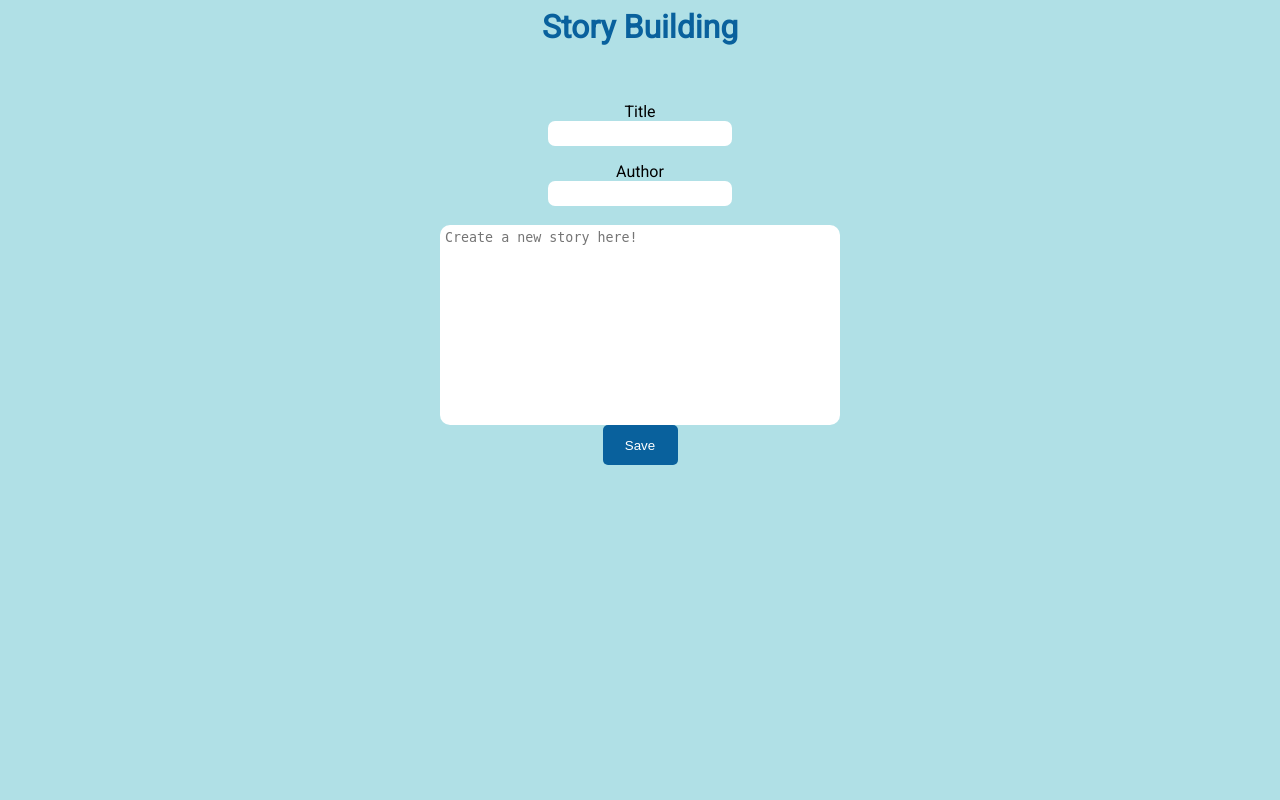
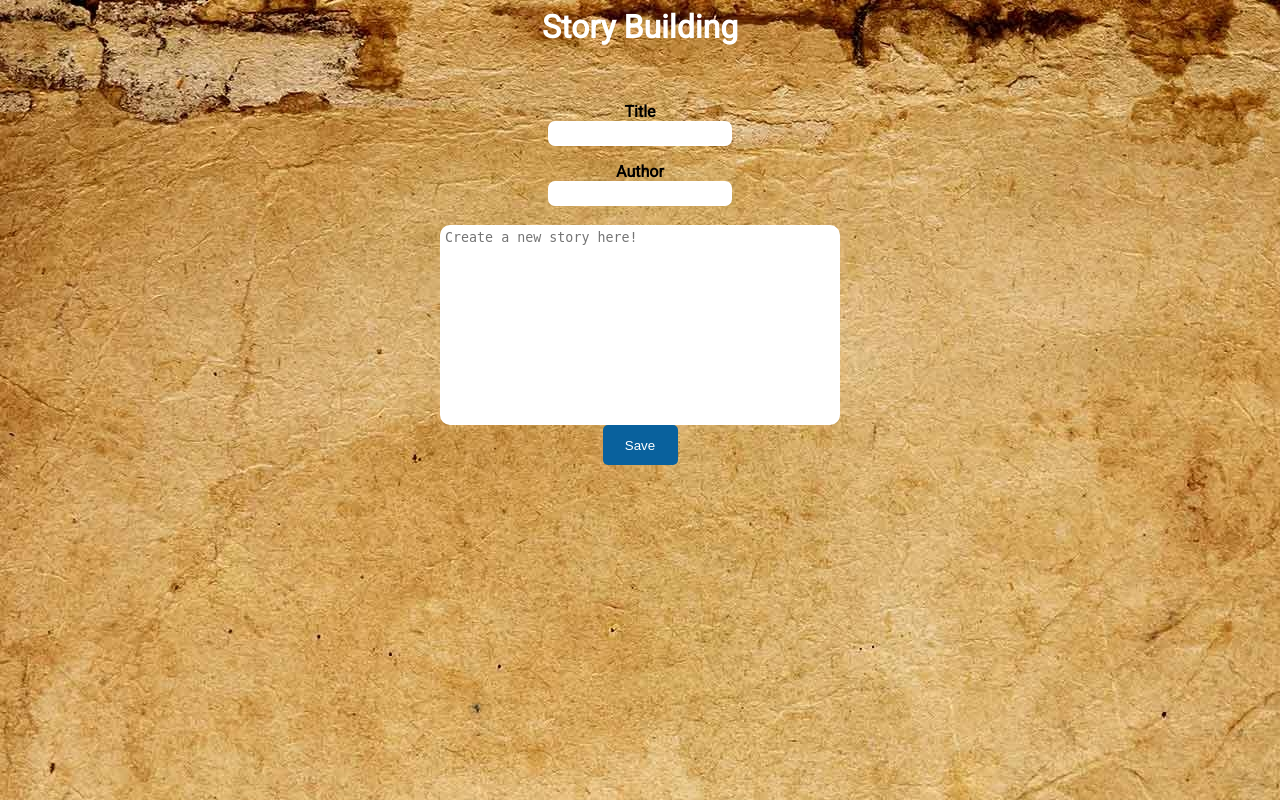
Before and after one commit to shanetorres/StoryBuilding, a PHP site: page / in a window 1280 px wide. Run offline with PHP 8.4, Linux system fonts and the light colour scheme; data that the repository does not hold is empty.

Commit message:
New background

```diff
--- a/css/stylesheet.css
+++ b/css/stylesheet.css
@@ -1,12 +1,13 @@
 body
 {
-    background-color: powderblue;
+    background-image: url(../imgs/old-paper-background.jpg);
+    background-attachment: fixed;
     font-family: 'Roboto', serif;
 }
 
 h1
 {
-    color: #09619D;
+    color: #FFF;
     text-align: center;
 }
 
@@ -14,10 +15,7 @@ p
 {
     color: #000;
     margin-bottom: 0;
-}
-
-#header {
-    background-color:powderblue;
+    font-weight: 900;
 }
 
 li {
```
Also changed, not shown: imgs/old-paper-background.jpg (added).
